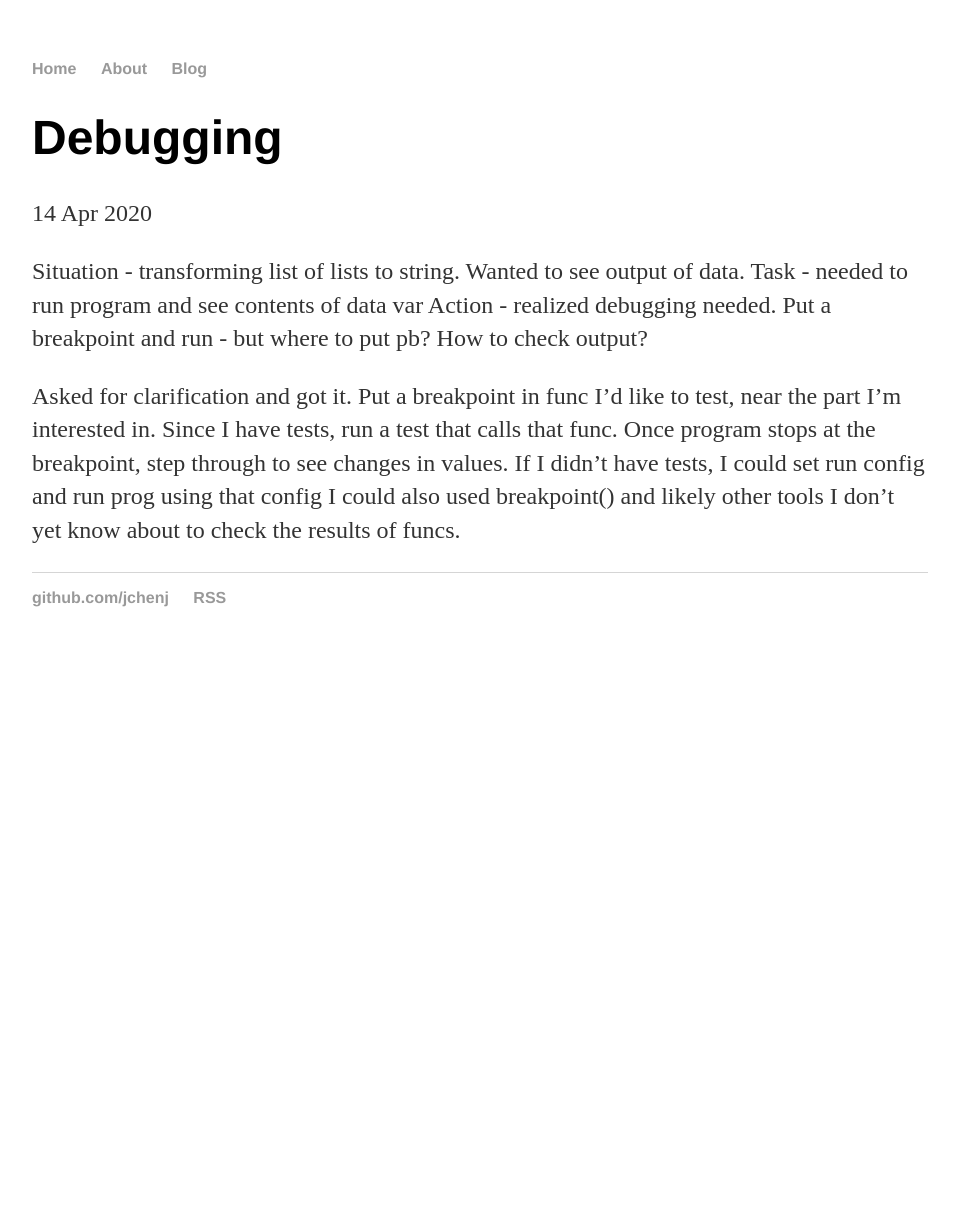
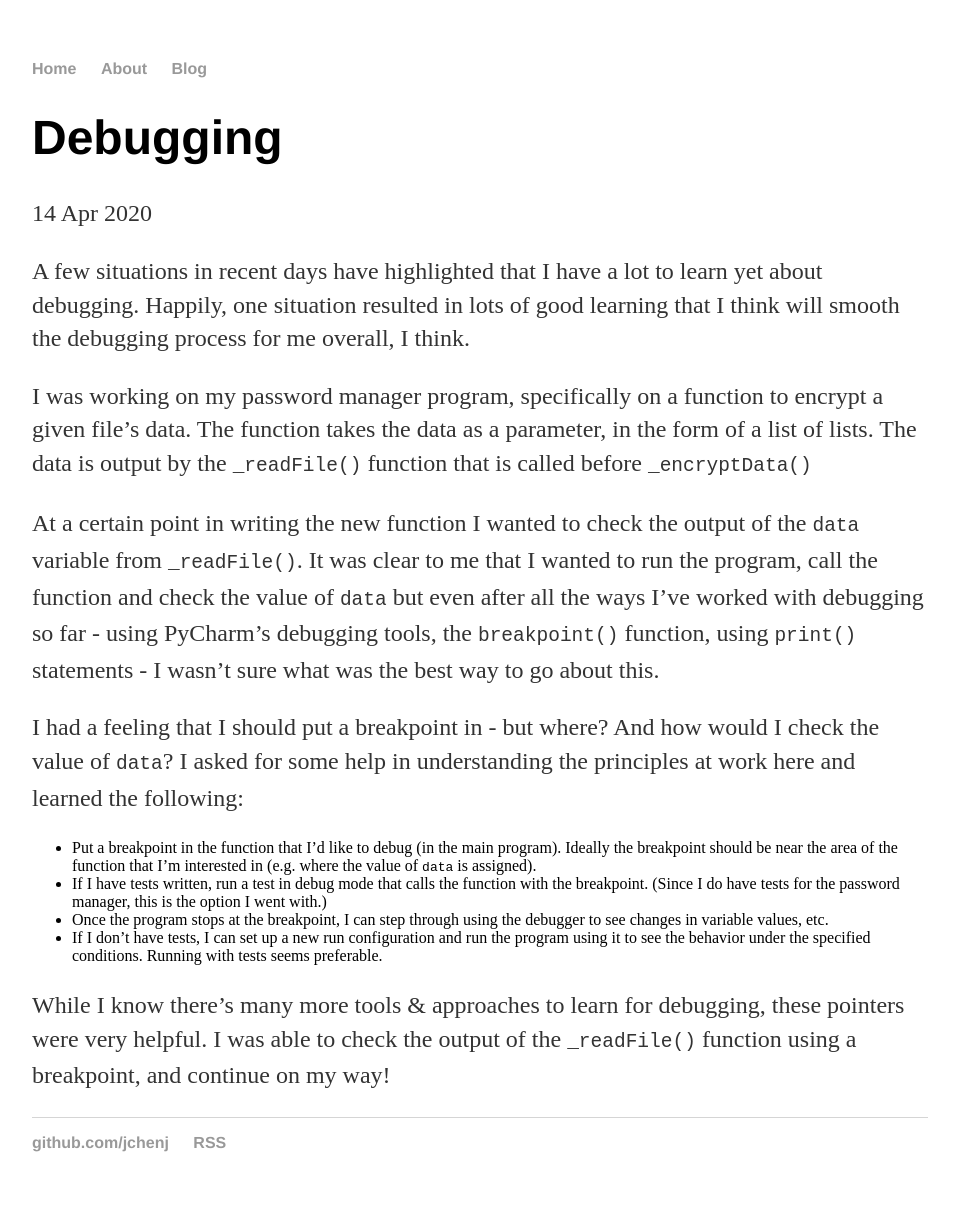
Before and after one commit to jchenj/jchenj.github.io, a Jekyll site: the page built from _posts/2020-04-14-debugging.md, in a window 1280 px wide. Shown: the whole page, without its empty margins (160-1116 px from the left). Built offline with Jekyll 4.4.1, drawn with Linux system fonts in a browser that asks for light colours; before the commit the page ends 900 px from its top, so only the background shows below that.

Commit message:
revised post - debugging

```diff
--- a/_posts/2020-04-14-debugging.md
+++ b/_posts/2020-04-14-debugging.md
@@ -4,13 +4,17 @@ title: "Debugging"
 date: 2020-04-14
 ---
 
-Situation - transforming list of lists to string. Wanted to see output of data.
-Task - needed to run program and see contents of data var
-Action - realized debugging needed. Put a breakpoint and run - but where to put pb? How to check output?
+A few situations in recent days have highlighted that I have a lot to learn yet about debugging. Happily, one situation resulted in lots of good learning that I think will smooth the debugging process for me overall, I think.
 
-Asked for clarification and got it.
-Put a breakpoint in func I'd like to test, near the part I'm interested in.
-Since I have tests, run a test that calls that func.
-Once program stops at the breakpoint, step through to see changes in values.
-If I didn't have tests, I could set run config and run prog using that config
-I could also used breakpoint() and likely other tools I don't yet know about to check the results of funcs.
+I was working on my password manager program, specifically on a function to encrypt a given file's data. The function takes the data as a parameter, in the form of a list of lists. The data is output by the `_readFile()` function that is called before `_encryptData()`
+
+At a certain point in writing the new function I wanted to check the output of the `data` variable from `_readFile()`. It was clear to me that I wanted to run the program, call the function and check the value of `data` but even after all the ways I've worked with debugging so far - using PyCharm's debugging tools, the `breakpoint()` function, using `print()` statements - I wasn't sure what was the best way to go about this.
+
+I had a feeling that I should put a breakpoint in - but where? And how would I check the value of `data`? I asked for some help in understanding the principles at work here and learned the following:
+
+* Put a breakpoint in the function that I'd like to debug (in the main program). Ideally the breakpoint should be near the area of the function that I'm interested in (e.g. where the value of `data` is assigned).
+* If I have tests written, run a test in debug mode that calls the function with the breakpoint. (Since I do have tests for the password manager, this is the option I went with.)
+* Once the program stops at the breakpoint, I can step through using the debugger to see changes in variable values, etc.
+* If I don't have tests, I can set up a new run configuration and run the program using it to see the behavior under the specified conditions. Running with tests seems preferable.
+
+While I know there's many more tools & approaches to learn for debugging, these pointers were very helpful. I was able to check the output of the `_readFile()` function using a breakpoint, and continue on my way!
```
